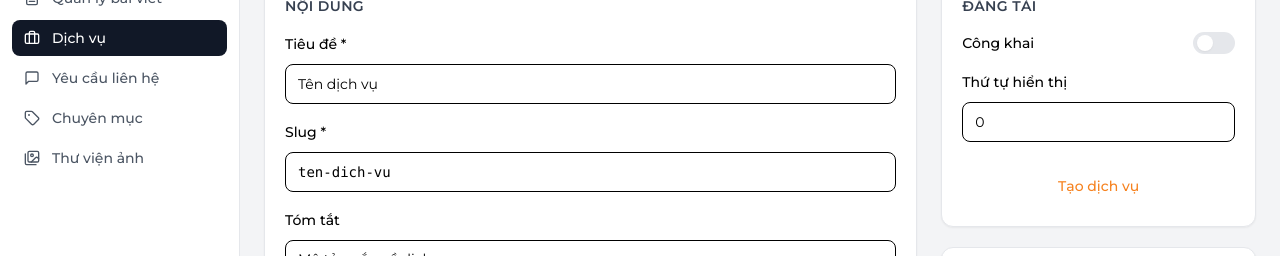
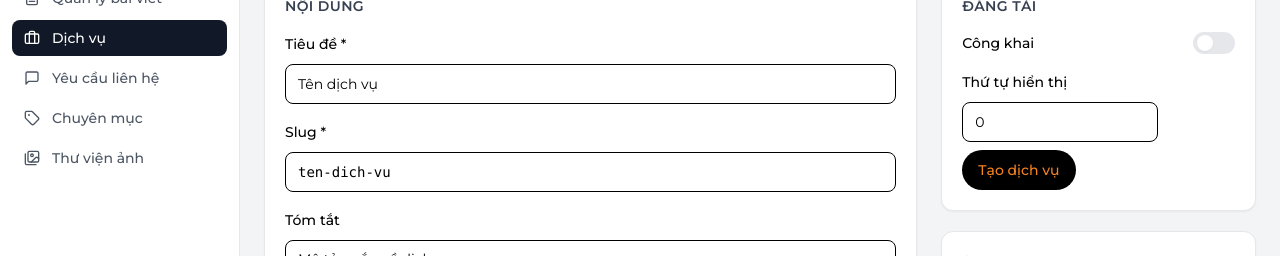
Before and after one commit to idoarchitectss-lgtm/ido-architects.com, a Next.js app: page /dashboard/admin/services/new in a window 1280 px wide. Shown: the part 133-389 px from the top of the page. Built offline with nearby package versions, Linux system fonts and the light colour scheme; no server answers; the database is empty; sample sign-in values are in the browser's storage; what prettier would draw is missing.

Commit message:
save fix insert image for sevice page

```diff
--- a/src/app/dashboard/admin/_components/ServiceForm.tsx
+++ b/src/app/dashboard/admin/_components/ServiceForm.tsx
@@ -2,6 +2,7 @@
 
 import { useForm } from "react-hook-form";
 import { zodResolver } from "@hookform/resolvers/zod";
+import { useRef, useState } from "react";
 import {
   ServiceCreateSchema,
   ServiceUpdateSchema,
@@ -15,6 +16,7 @@ import { Label } from "@/components/ui/label";
 import { Textarea } from "@/components/ui/textarea";
 import { Switch } from "@/components/ui/switch";
 import { MediaSelector } from "@/components/custom/media/media-selector";
+import MediaPicker from "@/app/dashboard/admin/_components/MediaPicker";
 import TiptapEditor from "@/components/custom/tiptap/tiptap-editor";
 import "@/components/custom/tiptap/tiptap-editor-styles.css";
 import { z } from "zod";
@@ -42,6 +44,10 @@ export default function ServiceForm({ mode, service }: Props) {
   // ── Mutation hooks (goodseed pattern: useMutation + toast + invalidateQueries) ──
   const createMutation = useCreateService();
   const updateMutation = useUpdateService(service?.id ?? "");
+
+  // ── Media picker cho Tiptap (chèn ảnh từ thư viện thay vì nhập URL) ──
+  const [tiptapMediaOpen, setTiptapMediaOpen] = useState(false);
+  const tiptapInsertFnRef = useRef<((url: string) => void) | null>(null);
 
   const isLoading = createMutation.isPending || updateMutation.isPending;
 
@@ -162,6 +168,10 @@ export default function ServiceForm({ mode, service }: Props) {
             <TiptapEditor
               content={content ?? ""}
               onChange={(val) => setValue("content", val)}
+              onOpenMediaPicker={(insertFn) => {
+                tiptapInsertFnRef.current = insertFn;
+                setTiptapMediaOpen(true);
+              }}
             />
           </div>
 
@@ -201,7 +211,8 @@ export default function ServiceForm({ mode, service }: Props) {
               />
             </div>
 
-            <div className="space-y-2">
+            <div className="flex flex-col items-start">
+              <div className="space-y-2">
               <Label htmlFor="sortOrder">Thứ tự hiển thị</Label>
               <Input
                 id="sortOrder"
@@ -212,13 +223,17 @@ export default function ServiceForm({ mode, service }: Props) {
             </div>
 
             <div className="pt-2">
-              <Button type="submit" disabled={isLoading} className="w-full">
+              <Button
+              type="submit"
+              disabled={isLoading}
+              className="w-full bg-black">
                 {isLoading
                   ? "Đang lưu..."
                   : mode === "create"
                   ? "Tạo dịch vụ"
                   : "Lưu thay đổi"}
               </Button>
+            </div>
             </div>
           </div>
 
@@ -247,6 +262,20 @@ export default function ServiceForm({ mode, service }: Props) {
           </div>
         </div>
       </div>
+
+      <MediaPicker
+        open={tiptapMediaOpen}
+        initialMode="single"
+        onClose={() => {
+          setTiptapMediaOpen(false);
+          tiptapInsertFnRef.current = null;
+        }}
+        onSelect={(url) => {
+          tiptapInsertFnRef.current?.(url);
+          tiptapInsertFnRef.current = null;
+          setTiptapMediaOpen(false);
+        }}
+      />
     </form>
   );
 }
```
Also changed, not shown: src/app/dashboard/admin/(authenticated)/services/page.tsx (+4 -5 lines).
